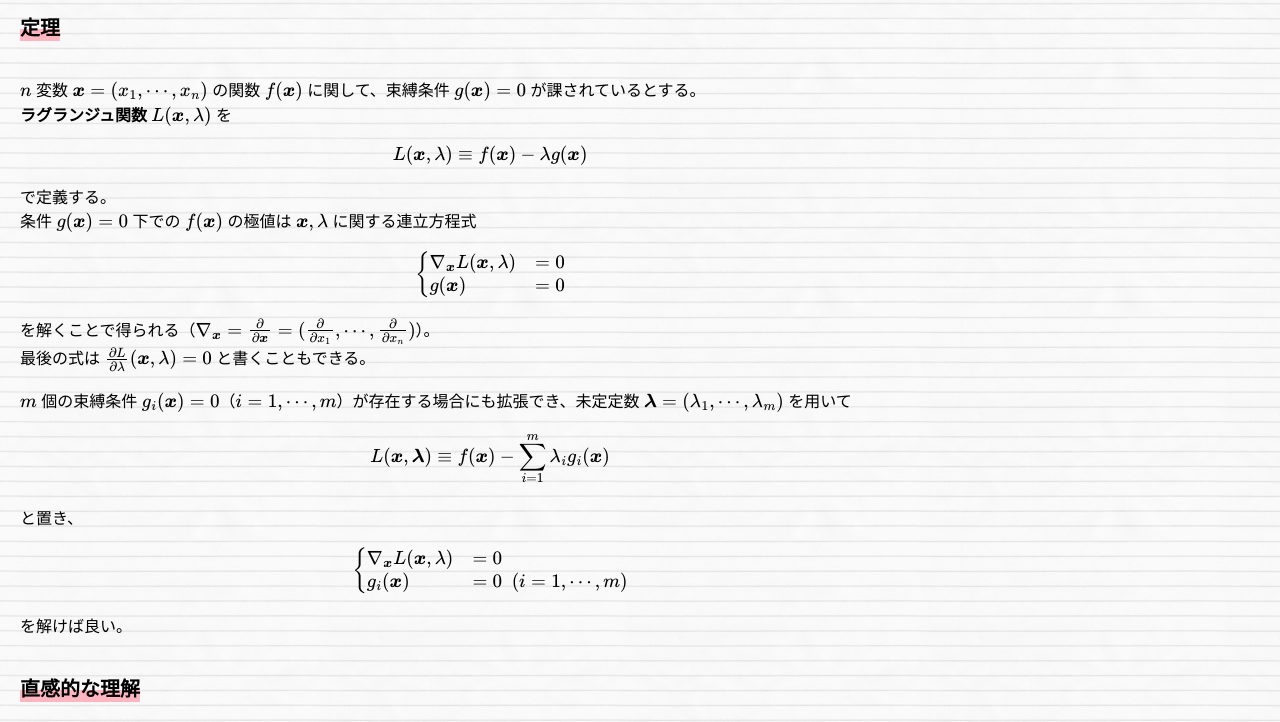
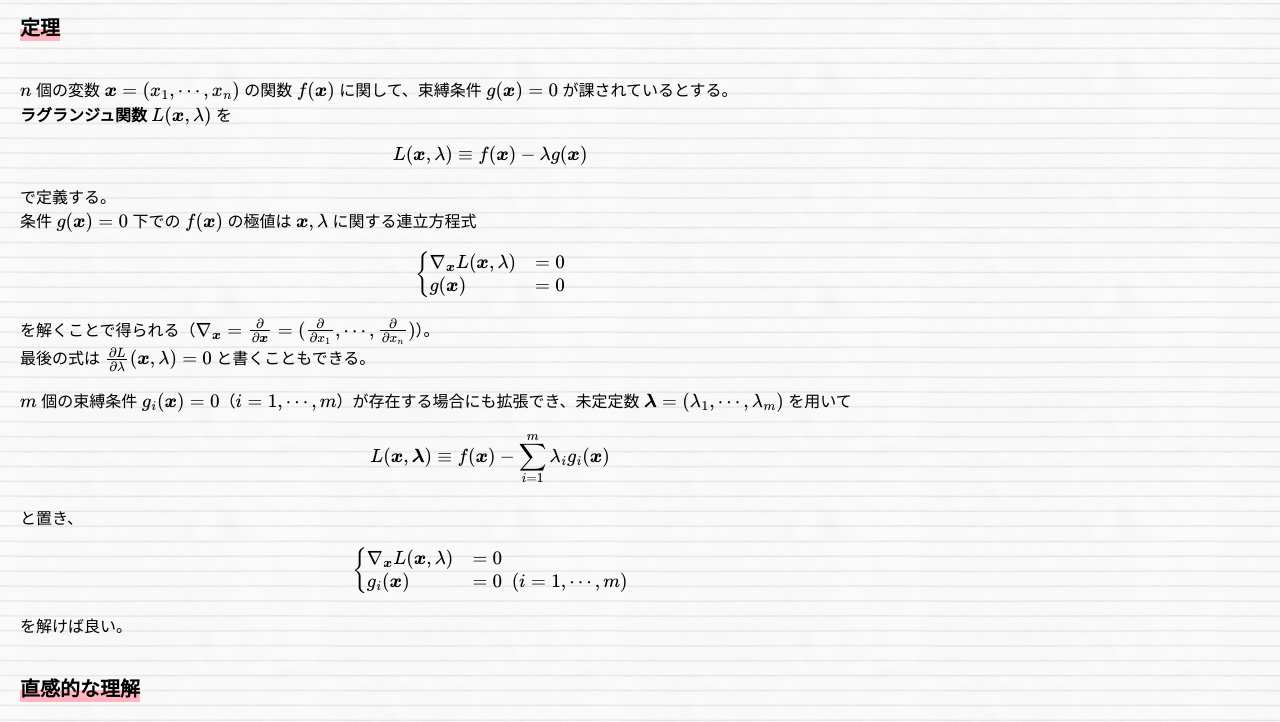
Before and after one commit to hkawabata/technical-note, a Jekyll site: the page built from docs/note/Math/lagrange-multiplier.md, in a window 1280 px wide and 900 px high, scrolled down 1022 px, cut to the strip 178-900 px from the top of the window. Built offline with Jekyll 4.4.1, drawn with Linux system fonts in a browser that asks for light colours; nearby versions of some CDN libraries; our own code applies the rules of GitHub Pages for plain Markdown files; formulas are drawn with MathJax 3.

Commit message:
インライン数式テスト2

```diff
--- a/docs/note/Math/lagrange-multiplier.md
+++ b/docs/note/Math/lagrange-multiplier.md
@@ -18,7 +18,7 @@
 
 ### 定理
 
-$$n$$ 変数 $$\boldsymbol{x} = (x_1, \cdots, x_n)$$ の関数 $$f(\boldsymbol{x})$$ に関して、束縛条件 $$g(\boldsymbol{x}) = 0$$ が課されているとする。
+$n$ 個の変数 $$\boldsymbol{x} = (x_1, \cdots, x_n)$$ の関数 $$f(\boldsymbol{x})$$ に関して、束縛条件 $$g(\boldsymbol{x}) = 0$$ が課されているとする。
 **ラグランジュ関数** $$L(\boldsymbol{x}, \lambda)$$ を
 
 $$L(\boldsymbol{x}, \lambda) \equiv f(\boldsymbol{x}) - \lambda g(\boldsymbol{x})$$
```
